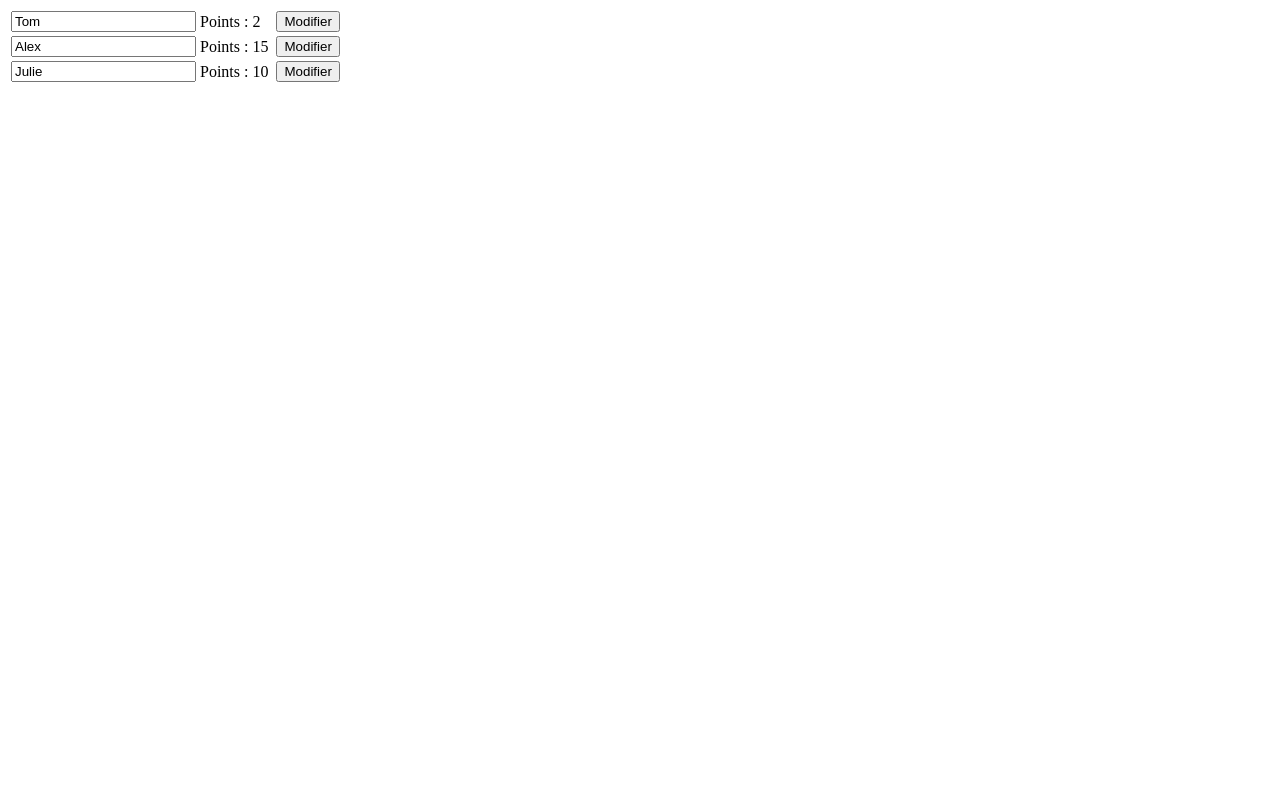
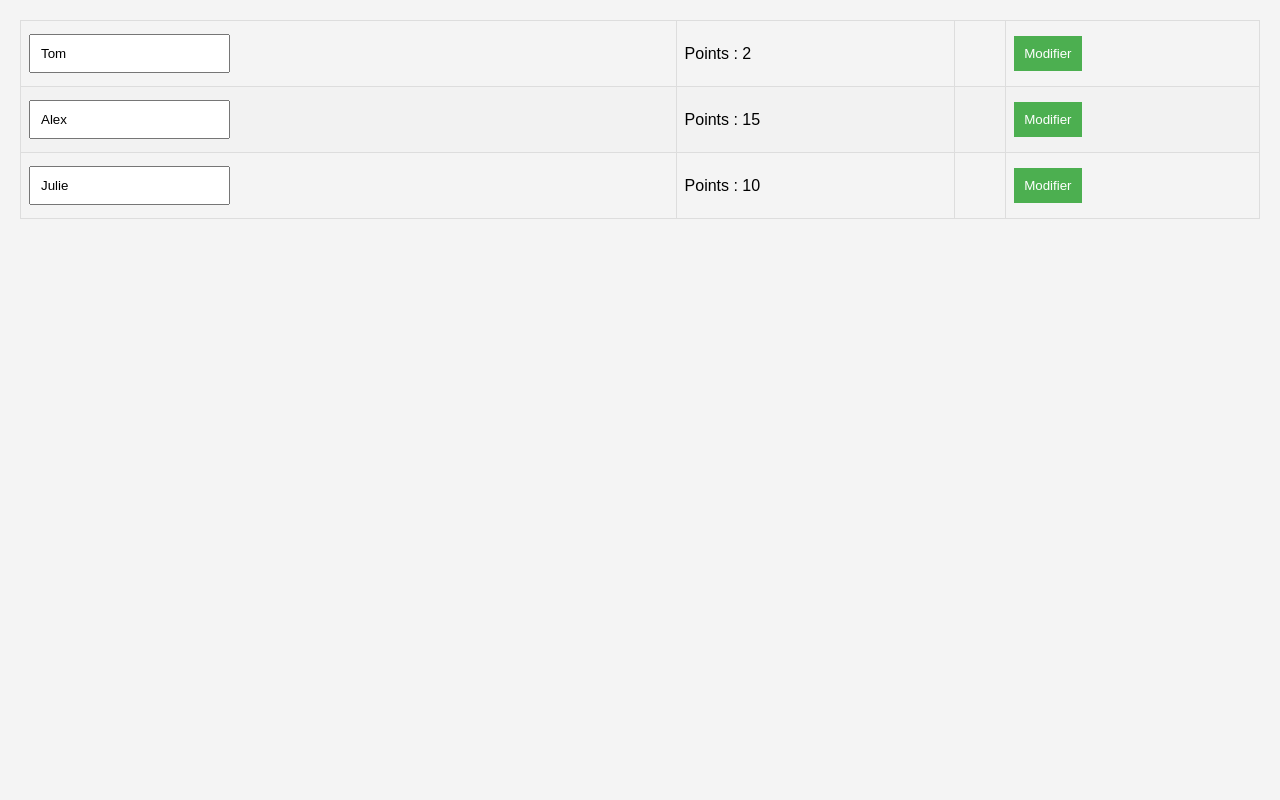
Before and after one commit to timothepoznanski/site-cours-docker, a PHP site: page / in a window 1280 px wide. Run offline with PHP 8.4, Linux system fonts and the light colour scheme; data comes from the database, SQL or seed files in the repository; data that the repository does not hold is empty.

Commit message:
Update index.php

```diff
--- a/mon-site/index.php
+++ b/mon-site/index.php
@@ -1,6 +1,53 @@
-<?php
-
-$servername = 'db';
+<!DOCTYPE html>
+<html lang="fr">
+<head>
+    <meta charset="UTF-8">
+    <title>Modification des Noms</title>
+    <style>
+        body {
+            font-family: Arial, sans-serif;
+            background-color: #f4f4f4;
+            margin: 0;
+            padding: 20px;
+        }
+        table {
+            width: 100%;
+            margin-bottom: 20px;
+            border-collapse: collapse;
+        }
+        table, th, td {
+            border: 1px solid #ddd;
+        }
+        th, td {
+            text-align: left;
+            padding: 8px;
+        }
+        th {
+            background-color: #4CAF50;
+            color: white;
+        }
+        tr:nth-child(even) {
+            background-color: #f2f2f2;
+        }
+        input[type=text], input[type=submit] {
+            padding: 10px;
+            margin: 5px 0;
+            box-sizing: border-box;
+        }
+        input[type=submit] {
+            background-color: #4CAF50;
+            color: white;
+            border: none;
+            cursor: pointer;
+        }
+        input[type=submit]:hover {
+            background-color: #45a049;
+        }
+    </style>
+</head>
+<body>
+    <?php
+    $servername = 'db';
 $username = 'user';
 $password = 'password';
 $dbname = 'mydb';
@@ -24,5 +71,6 @@ while ($row = mysqli_fetch_assoc($result)) {
 echo "</table>";
 
 mysqli_close($conn);
-
-?>
+    ?>
+</body>
+</html>
```
